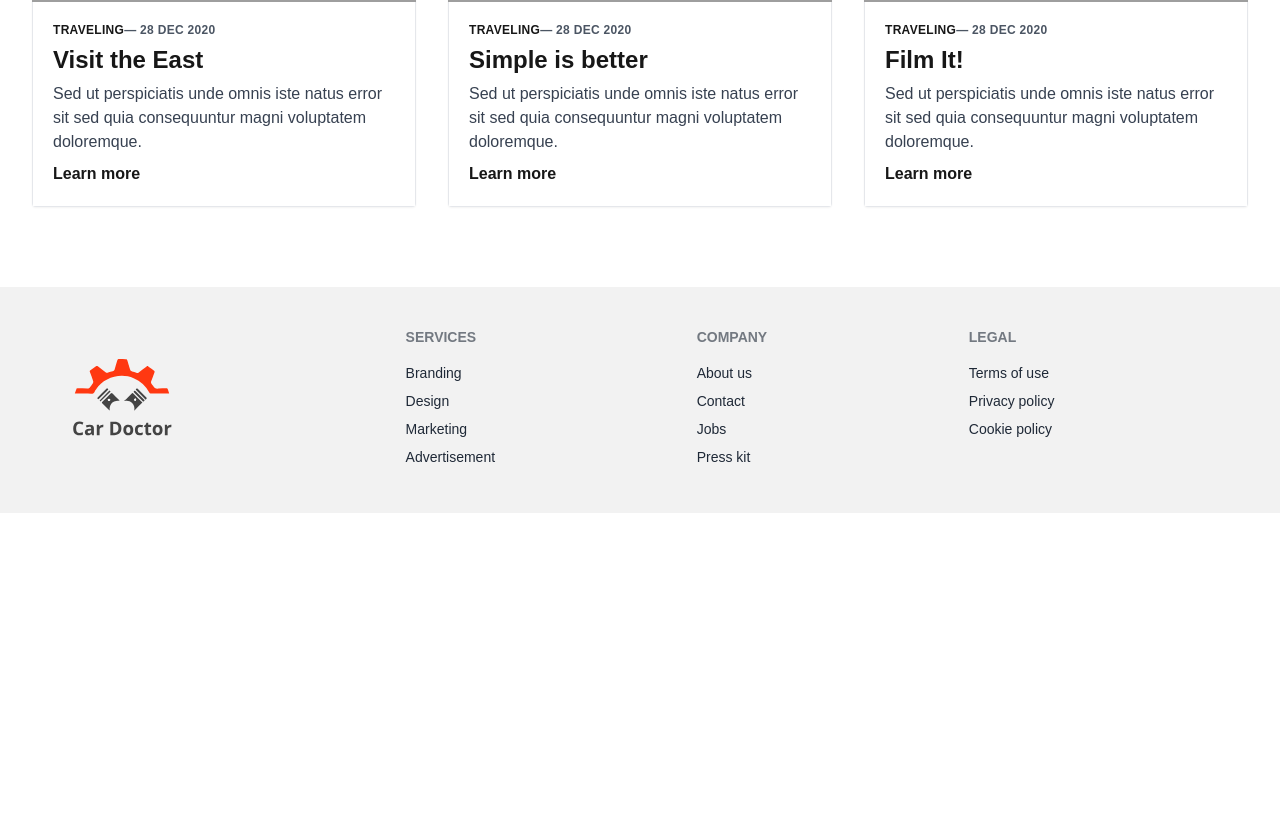
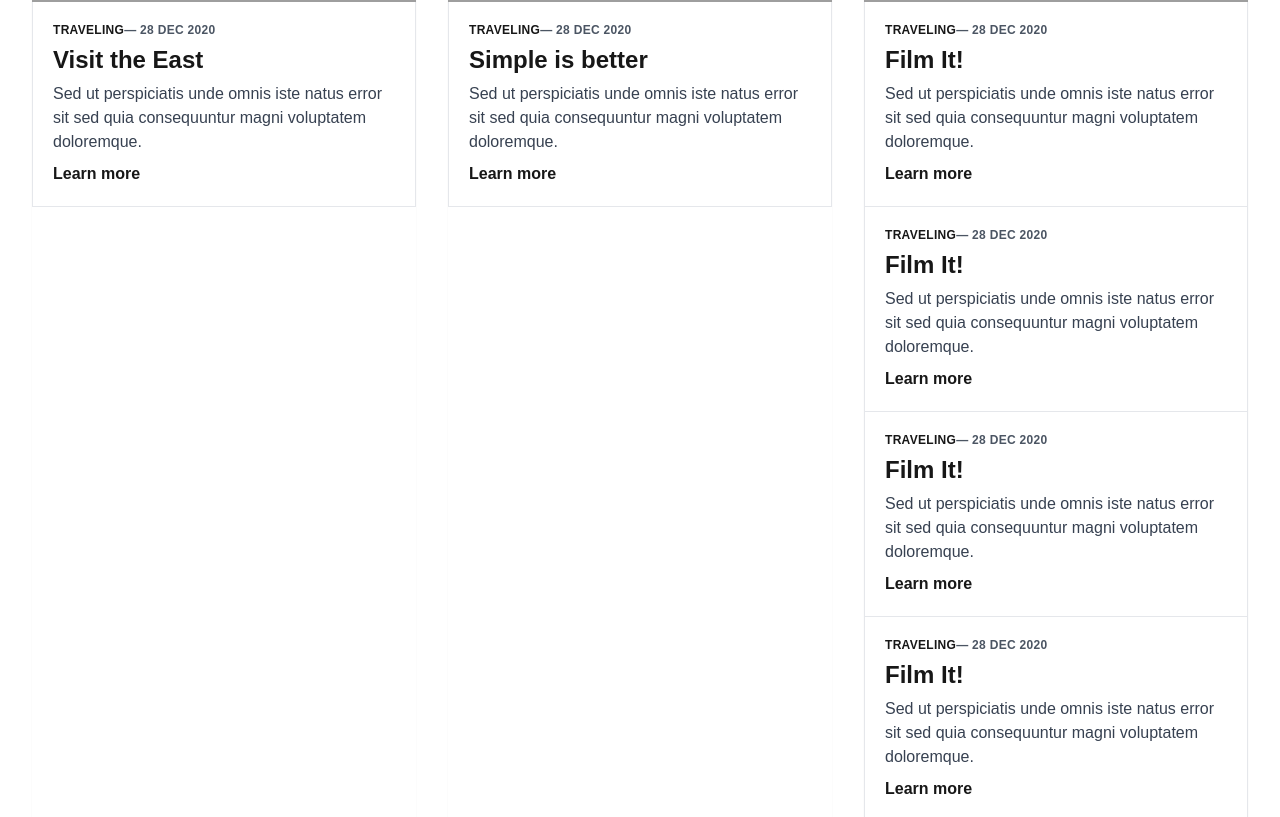
Before and after one commit to rakibul561/Bike-Doctor-Pro, a Next.js app: page /blog in a window 1280 px wide. Shown: the part 481-1298 px from the top of the page. Before the commit the page ends 994 px from the top, so only its background shows below. Built offline with nearby package versions, Linux system fonts and the light colour scheme; no server answers; grey boxes are pictures that could not be loaded.

Commit message:
update a code

```diff
--- a/src/app/blog/page.tsx
+++ b/src/app/blog/page.tsx
@@ -93,6 +93,102 @@ const page = () => {
             className="object-cover w-full h-64"
             alt=""
           />
+          <div className="p-5 border border-t-0">
+            <p className="mb-3 text-xs font-semibold tracking-wide uppercase">
+              <Link
+                href="/"
+                className="transition-colors duration-200 text-blue-gray-900 hover:text-deep-purple-accent-700"
+                aria-label="Category"
+                title="traveling"
+              >
+                traveling
+              </Link>
+              <span className="text-gray-600">— 28 Dec 2020</span>
+            </p>
+            <Link
+              href="/"
+              aria-label="Category"
+              title="Film It!"
+              className="inline-block mb-3 text-2xl font-bold leading-5 transition-colors duration-200 hover:text-deep-purple-accent-700"
+            >
+              Film It!
+            </Link>
+            <p className="mb-2 text-gray-700">
+              Sed ut perspiciatis unde omnis iste natus error sit sed quia
+              consequuntur magni voluptatem doloremque.
+            </p>
+            <Link
+              href="/"
+              aria-label=""
+              className="inline-flex items-center font-semibold transition-colors duration-200 text-deep-purple-accent-400 hover:text-deep-purple-800"
+            >
+              Learn more
+            </Link>
+          </div>
+          <div className="p-5 border border-t-0">
+            <p className="mb-3 text-xs font-semibold tracking-wide uppercase">
+              <Link
+                href="/"
+                className="transition-colors duration-200 text-blue-gray-900 hover:text-deep-purple-accent-700"
+                aria-label="Category"
+                title="traveling"
+              >
+                traveling
+              </Link>
+              <span className="text-gray-600">— 28 Dec 2020</span>
+            </p>
+            <Link
+              href="/"
+              aria-label="Category"
+              title="Film It!"
+              className="inline-block mb-3 text-2xl font-bold leading-5 transition-colors duration-200 hover:text-deep-purple-accent-700"
+            >
+              Film It!
+            </Link>
+            <p className="mb-2 text-gray-700">
+              Sed ut perspiciatis unde omnis iste natus error sit sed quia
+              consequuntur magni voluptatem doloremque.
+            </p>
+            <Link
+              href="/"
+              aria-label=""
+              className="inline-flex items-center font-semibold transition-colors duration-200 text-deep-purple-accent-400 hover:text-deep-purple-800"
+            >
+              Learn more
+            </Link>
+          </div>
+          <div className="p-5 border border-t-0">
+            <p className="mb-3 text-xs font-semibold tracking-wide uppercase">
+              <Link
+                href="/"
+                className="transition-colors duration-200 text-blue-gray-900 hover:text-deep-purple-accent-700"
+                aria-label="Category"
+                title="traveling"
+              >
+                traveling
+              </Link>
+              <span className="text-gray-600">— 28 Dec 2020</span>
+            </p>
+            <Link
+              href="/"
+              aria-label="Category"
+              title="Film It!"
+              className="inline-block mb-3 text-2xl font-bold leading-5 transition-colors duration-200 hover:text-deep-purple-accent-700"
+            >
+              Film It!
+            </Link>
+            <p className="mb-2 text-gray-700">
+              Sed ut perspiciatis unde omnis iste natus error sit sed quia
+              consequuntur magni voluptatem doloremque.
+            </p>
+            <Link
+              href="/"
+              aria-label=""
+              className="inline-flex items-center font-semibold transition-colors duration-200 text-deep-purple-accent-400 hover:text-deep-purple-800"
+            >
+              Learn more
+            </Link>
+          </div>
           <div className="p-5 border border-t-0">
             <p className="mb-3 text-xs font-semibold tracking-wide uppercase">
               <Link
```
